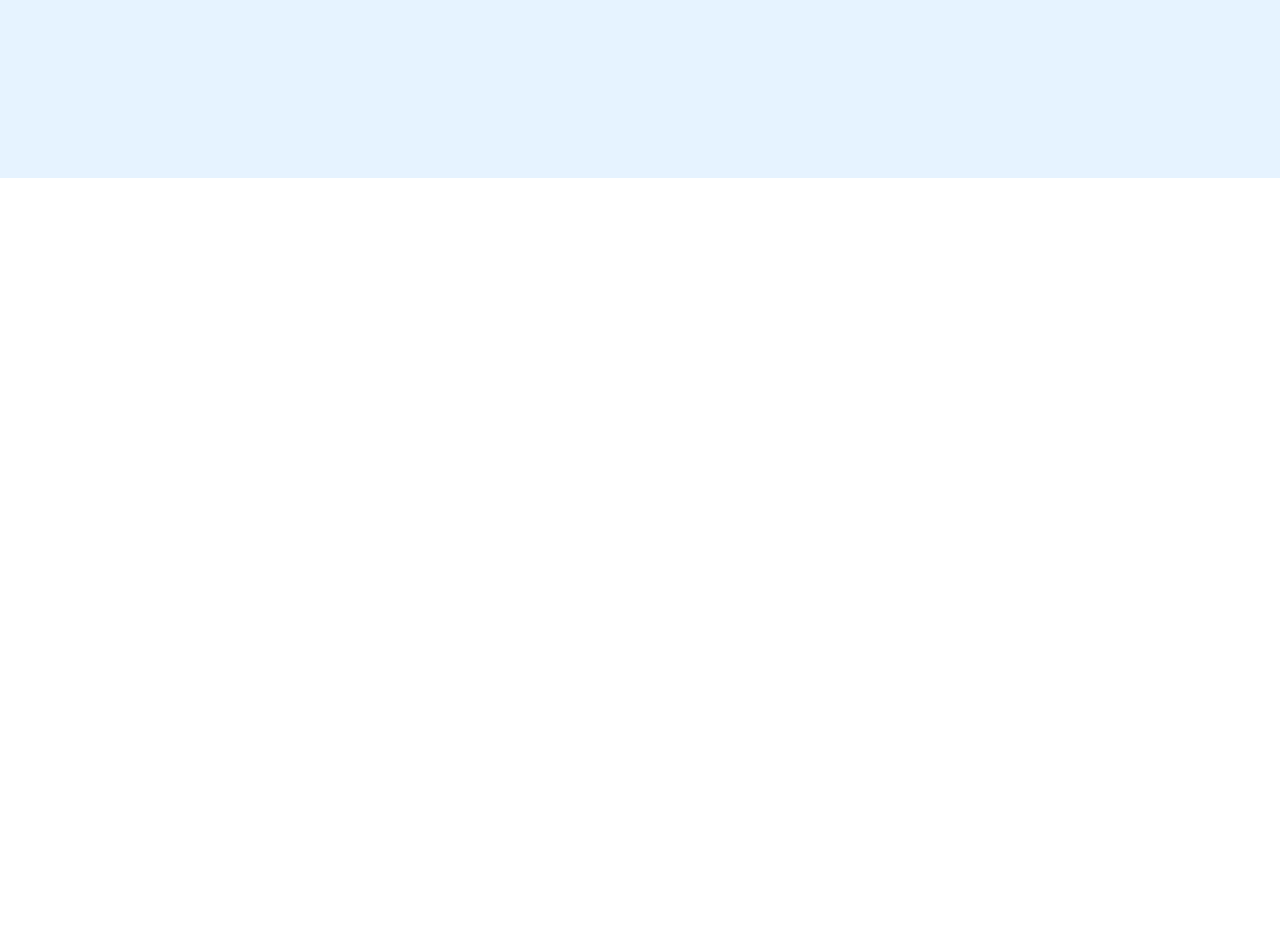
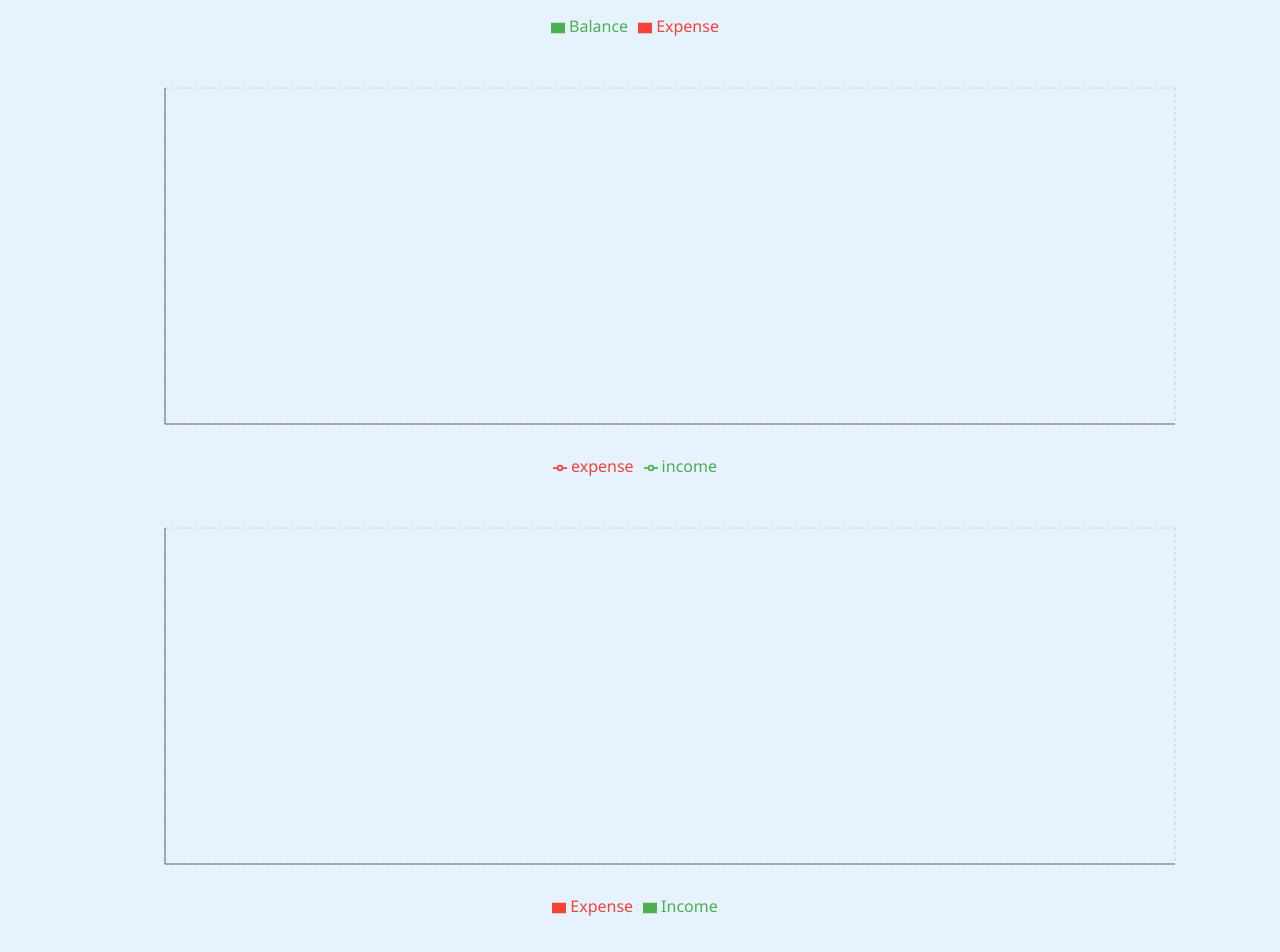
Before and after one commit to jani232/ExpenseTracker, a React (Create React App) app: page / in a window 1280 px wide. Shown: the part 712-1664 px from the top of the page. Before the commit the page ends 890 px from the top, so only its background shows below. Built offline with nearby package versions, Linux system fonts and the light colour scheme.

Commit message:
feat: add recharts for data visualization; implement pie, line, and bar charts in Home component

```diff
--- a/package.json
+++ b/package.json
@@ -14,6 +14,7 @@
     "react-dom": "^19.2.6",
     "react-router-dom": "^7.15.1",
     "react-scripts": "5.0.1",
+    "recharts": "^3.8.1",
     "web-vitals": "^2.1.4"
   },
   "scripts": {
--- a/src/Pages/Home.jsx
+++ b/src/Pages/Home.jsx
@@ -1,4 +1,20 @@
 import React, { useState, useEffect } from "react";
+import {
+  PieChart,
+  Pie,
+  Cell,
+  Tooltip,
+  Legend,
+  ResponsiveContainer,
+  LineChart,
+  Line,
+  BarChart,
+  Bar,
+  XAxis,
+  YAxis,
+  CartesianGrid,
+} from "recharts";
+
 import "./style.css";
 
 export default function Home() {
@@ -9,18 +25,48 @@ export default function Home() {
     setData(storedData);
   }, []);
 
+  // ---------- TOTALS ----------
   const income = data
     .filter((item) => item.type === "Income")
     .reduce((total, item) => total + Number(item.price), 0);
 
   const expense = data
     .filter((item) => item.type === "Expense")
-    .reduce((total, item) => total + Number(item.price), 0);
+    .reduce((total, item) => total + Math.abs(Number(item.price)), 0);
 
   const balance = income - expense;
 
+  // ---------- PIE DATA ----------
+  const pieData = [
+    { name: "Balance", value: balance, color: "#4CAF50" },
+    { name: "Expense", value: expense, color: "#F44336" },
+  ];
+
+  // ---------- MONTHLY GROUPING ----------
+  const monthlyData = {};
+
+  data.forEach((item) => {
+    const month = new Date(item.date).toLocaleString("default", {
+      month: "short",
+      year: "numeric",
+    });
+
+    if (!monthlyData[month]) {
+      monthlyData[month] = { month, income: 0, expense: 0 };
+    }
+
+    if (item.type === "Income") {
+      monthlyData[month].income += Number(item.price);
+    } else {
+      monthlyData[month].expense += Math.abs(Number(item.price));
+    }
+  });
+
+  const chartData = Object.values(monthlyData);
+
   return (
     <div>
+      {/* ---------- SUMMARY CARDS ---------- */}
       <div className="summery">
         <div className="summeryCard1">
           <h3>Monthly Income</h3>
@@ -38,7 +84,75 @@ export default function Home() {
         </div>
       </div>
 
-      <div style={{ width: "450px", margin: "40px auto" }}></div>
+      {/* ---------- PIE CHART ---------- */}
+      <div style={{ width: "450px", height: "350px", margin: "40px auto" }}>
+        <ResponsiveContainer width="100%" height="100%">
+          <PieChart>
+            <Pie
+              data={pieData}
+              dataKey="value"
+              nameKey="name"
+              cx="50%"
+              cy="50%"
+              outerRadius={120}
+              label
+            >
+              {pieData.map((entry, index) => (
+                <Cell key={`cell-${index}`} fill={entry.color} />
+              ))}
+            </Pie>
+
+            <Tooltip />
+            <Legend />
+          </PieChart>
+        </ResponsiveContainer>
+      </div>
+
+      {/* ---------- LINE CHART ---------- */}
+      <div style={{ width: "90%", height: "400px", margin: "40px auto" }}>
+        <ResponsiveContainer width="100%" height="100%">
+          <LineChart data={chartData}>
+            <CartesianGrid strokeDasharray="3 3" />
+            <XAxis dataKey="month" />
+            <YAxis />
+            <Tooltip />
+            <Legend />
+
+            <Line
+              type="monotone"
+              dataKey="income"
+              stroke="#4CAF50"
+              strokeWidth={2}
+            />
+
+            <Line
+              type="monotone"
+              dataKey="expense"
+              stroke="#F44336"
+              strokeWidth={2}
+            />
+          </LineChart>
+        </ResponsiveContainer>
+      </div>
+
+{/*bar cahar*/}
+      <div style={{ width: "90%", height: "400px", margin: "40px auto" }}>
+  <ResponsiveContainer width="100%" height="100%">
+    <BarChart data={chartData}>
+      <CartesianGrid strokeDasharray="3 3" />
+      <XAxis dataKey="month" />
+      <YAxis />
+      <Tooltip />
+      <Legend />
+
+      <Bar dataKey="income" fill="#4CAF50" name="Income" />
+      <Bar dataKey="expense" fill="#F44336" name="Expense" />
+    </BarChart>
+  </ResponsiveContainer>
+</div>
     </div>
+
+
+
   );
 }
```
Also changed, not shown: 1 other file (tests, documents, lock files or other folders).
